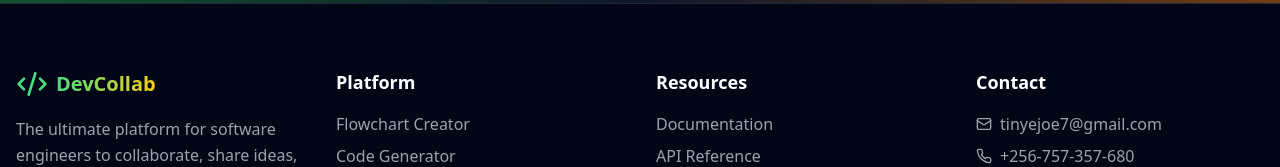
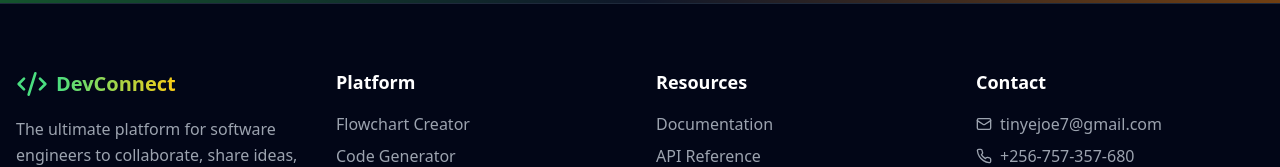
Before and after one commit to Jojoe258Jojoe/devconnect_app, a React (Vite) app: page / in a window 1280 px wide. Shown: the part 3677-3844 px from the top of the page. Built offline with nearby package versions, Linux system fonts and the light colour scheme.

Commit message:
Update LandingPage.tsx

```diff
--- a/src/pages/LandingPage.tsx
+++ b/src/pages/LandingPage.tsx
@@ -397,7 +397,7 @@ const Footer = () => {
             <div className="flex items-center space-x-2">
               <Code2 className="h-8 w-8 text-primary-400" />
               <span className="text-xl font-bold bg-gradient-to-r from-primary-400 to-accent-400 bg-clip-text text-transparent">
-                DevCollab
+                DevConnect
               </span>
             </div>
             <p className="text-gray-400 leading-relaxed">
```
